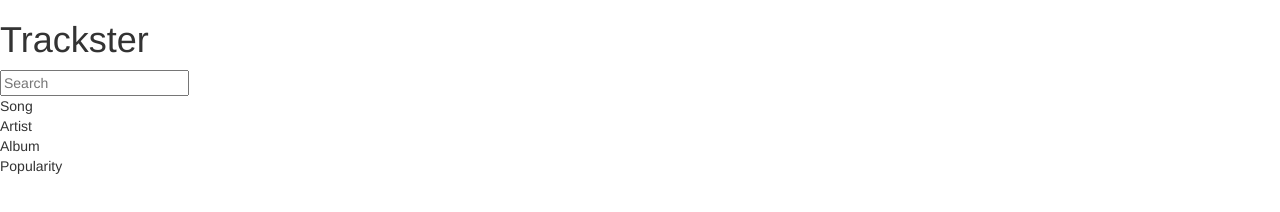
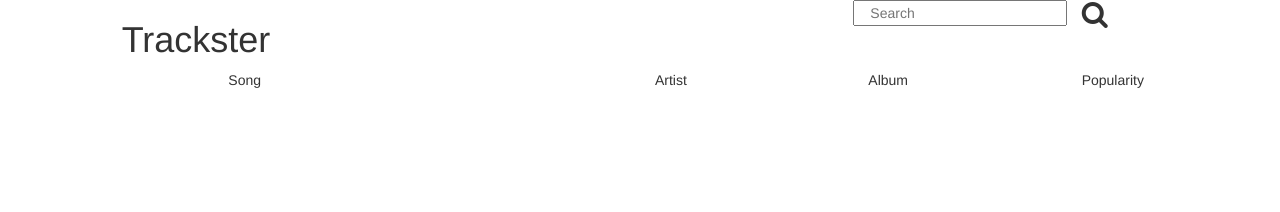
Before and after one commit to gKalkin/Trackster, a plain HTML site: page index.html in a window 1280 px wide. Drawn offline with nearby package versions, Linux system fonts and the light colour scheme.

Commit message:
header row/col

```diff
--- a/index.html
+++ b/index.html
@@ -20,17 +20,19 @@
   <div class="container-fluid">
     <div class="row header">
       <!--Site title -->
-      <h1>Trackster</h1>
+      <h1 class="col-xs-7 col-xs-offset-1">Trackster</h1>
 
       <!--Search bar-->
-      <input class="" id="search-btn" placeholder="Search">
+      <input class="col-xs-2" id="search-btn" placeholder="Search">
+      <i class="fa fa-search fa-2x col-xs-1"></i>
     </div>
 
+
     <div class="row song-info">
-      <div class="info">Song</div>
-      <div class="info">Artist</div>
-      <div class="info">Album</div>
-      <div class="info">Popularity</div>
+      <div class="col-xs-4 col-xs-offset-2 info">Song</div>
+      <div class="col-xs-2 info">Artist</div>
+      <div class="col-xs-2 info">Album</div>
+      <div class="col-xs-2 info">Popularity</div>
     </div>
   </div>
 </body>
```
